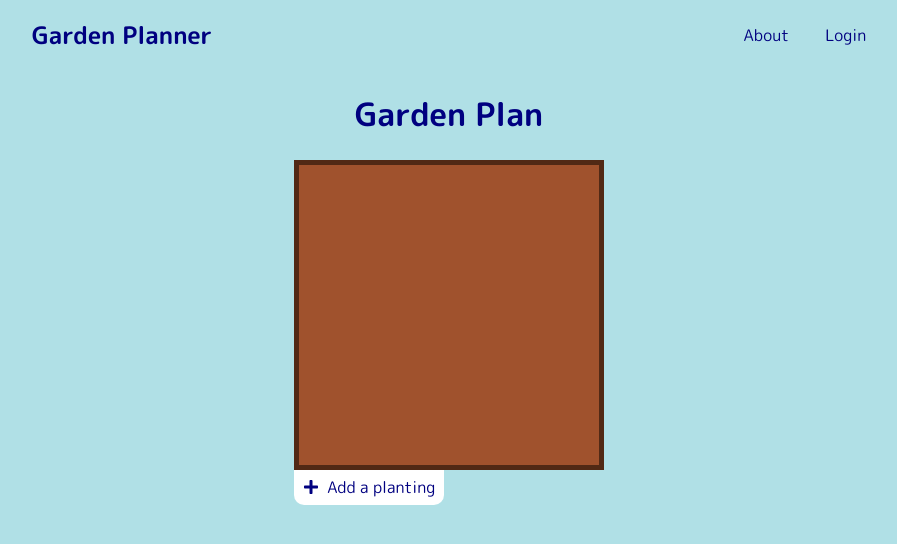
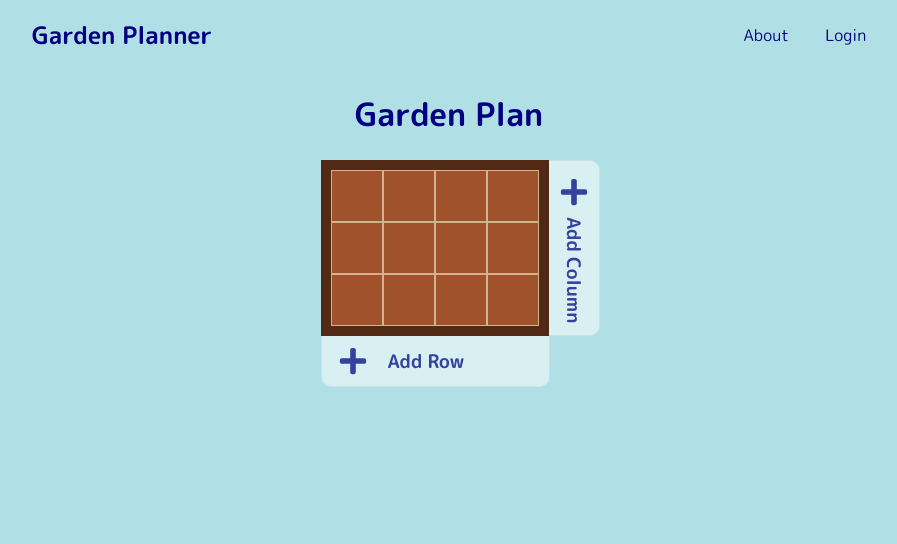
Before and after one commit to robleroble/garden-planner, a React (Create React App) app: page /plan in a window 1280 px wide. Shown: the top 544 px of the page, without its empty margins (191-1088 px from the left). Built offline with nearby package versions, Linux system fonts and the light colour scheme.

Commit message:
made garden into grid system, created btns to add rows/cols

```diff
--- a/src/components/GardenPlot.js
+++ b/src/components/GardenPlot.js
@@ -1,16 +1,56 @@
 import React, { useState } from 'react';
 import NewPlantingButton from './NewPlantingButton';
 import '../stylings/GardenPlot.css';
+import NewRowOrColBtn from './NewRowOrColBtn';
 
 // Make a div with a grid of divs based on length and width
 const GardenPlot = () => {
-	const [ plantings, setPlantings ] = useState(null);
+	const INITIAL_DIMENSIONS = {
+		columns: 4,
+		rows: 3
+	};
+	const [ gardenDimensions, setGardenDimensions ] = useState(INITIAL_DIMENSIONS);
+
+	function addColumn() {
+		console.log('click');
+		setGardenDimensions((gardenDimensions) => ({
+			...gardenDimensions,
+			columns: gardenDimensions.columns + 1
+		}));
+		console.log(gardenDimensions);
+	}
+
+	function addRow() {
+		console.log('click');
+		setGardenDimensions((gardenDimensions) => ({
+			...gardenDimensions,
+			rows: gardenDimensions.rows + 1
+		}));
+		console.log(gardenDimensions);
+	}
+
 	return (
-		<div>
-			<div className="garden-plot" />
-			<NewPlantingButton />
+		<div id="vert-flex">
+			<div id="horiz-flex">
+				<div id="garden-holder">
+					{[ ...Array(gardenDimensions.rows) ].map((x, i) => (
+						<div className="row">
+							{[ ...Array(gardenDimensions.columns) ].map((y, idx) => <div className="plot" />)}
+						</div>
+					))}
+				</div>
+				<NewRowOrColBtn direction="column" addColumn={addColumn} />
+			</div>
+			<NewRowOrColBtn direction="row" addRow={addRow} />
 		</div>
 	);
 };
 
 export default GardenPlot;
+
+// return (
+// 	<div>
+// 		<div className="garden-plot" />
+// 		<NewPlantingButton />
+// 	</div>
+// );
--- /dev/null
+++ b/src/components/NewRowOrColBtn.js
@@ -0,0 +1,27 @@
+import React from 'react';
+import { FaPlus } from 'react-icons/fa';
+import '../stylings/NewRowOrColBtn.css';
+
+const NewRowOrColBtn = ({ direction, addColumn, addRow }) => {
+	const newRowBtn = (
+		<div className="row-btn" onClick={() => addRow()}>
+			<FaPlus className="plus-icon-row" />
+			<h3>Add Row</h3>
+		</div>
+	);
+
+	const newColumnBtn = (
+		<div className="col-btn" onClick={() => addColumn()}>
+			<FaPlus className="plus-icon-col" />
+			<h3 id="col-btn-text">Add Column</h3>
+		</div>
+	);
+
+	if (direction === 'column') {
+		return newColumnBtn;
+	} else {
+		return newRowBtn;
+	}
+};
+
+export default NewRowOrColBtn;
--- a/src/stylings/GardenPlot.css
+++ b/src/stylings/GardenPlot.css
@@ -1,8 +1,47 @@
-.garden-plot {
-	min-width: 300px;
-	min-height: 300px;
+#garden-holder {
 	border: solid;
 	border-color: #512915;
-	border-width: 5px;
+	border-width: 10px;
 	background-color: sienna;
+	display: inline-block;
+	cursor: url('../icons/shovel.svg') 4 28, auto;
 }
+
+.row {
+	display: flex;
+	justify-content: center;
+	align-items: center;
+}
+
+.plot {
+	width: 50px;
+	height: 50px;
+	border: solid;
+	border-color: tan;
+	border-width: 0.5px;
+}
+
+#new-col-btn {
+	display: inline-block;
+	background-color: white;
+	width: 40px;
+	display: flex;
+	flex-direction: column;
+	justify-content: space-between;
+	align-items: center;
+}
+
+#new-col-text {
+	transform: rotate(90deg);
+	text-align: center;
+	margin: 0;
+	white-space: nowrap;
+}
+
+#horiz-flex {
+	display: flex;
+}
+
+#vert-flex {
+	margin-left: 22px;
+}
--- /dev/null
+++ b/src/stylings/NewRowOrColBtn.css
@@ -0,0 +1,56 @@
+.row-btn {
+	height: 50px;
+	width: calc(100% - 52px);
+	opacity: 0.7;
+	background-color: #eaf7f8;
+	border-radius: 0px 0px 10px 10px;
+	border: solid;
+	border-top: none;
+	border-width: 1px;
+	border-color: #d7e2f2;
+	cursor: pointer;
+	display: flex;
+	align-items: center;
+}
+
+.row-btn:hover {
+	opacity: 1;
+}
+
+.col-btn {
+	width: 50px;
+	background-color: #eaf7f8;
+	border: solid;
+	opacity: 0.7;
+	border-left: none;
+	border-radius: 0px 10px 10px 0px;
+	border-width: 1px;
+	border-color: #d7e2f2;
+	cursor: pointer;
+	display: flex;
+	flex-direction: column;
+	align-items: center;
+}
+
+.col-btn:hover {
+	opacity: 1;
+}
+
+#col-btn-text {
+	writing-mode: vertical-rl;
+	text-orientation: mixed;
+}
+
+.plus-icon-col {
+	margin-top: 16px;
+	margin-bottom: 10px;
+	width: 30px;
+	height: 30px;
+}
+
+.plus-icon-row {
+	margin-left: 16px;
+	margin-right: 20px;
+	width: 30px;
+	height: 30px;
+}
```
Also changed, not shown: src/icons/shovel.svg (added), 1 other file (tests, documents, lock files or other folders).
